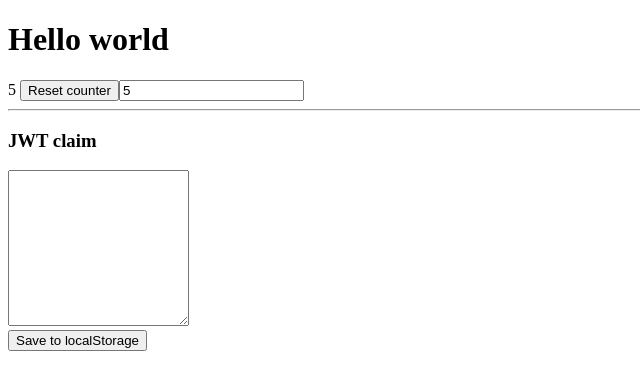
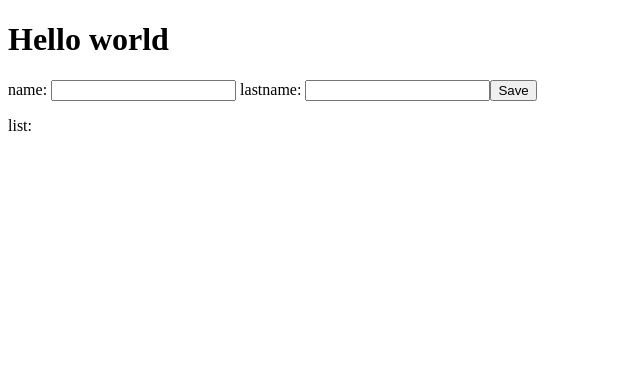
Before and after one commit to Fraulk/cours-vue, a Vue app: page / in a window 1280 px wide. Shown: the top 390 px of the page, without its empty margins (0-640 px from the left). Built offline with nearby package versions, Linux system fonts and the light colour scheme.

Commit message:
add: exo v-for

```diff
--- a/src/App.vue
+++ b/src/App.vue
@@ -1,11 +1,36 @@
 <script setup>
+import { ref } from "@vue/reactivity";
 import Counter from "./components/Counter.vue";
 import JWT from "./components/JWT.vue";
+
+const list = ref([])
+const id = ref(0)
+const name = ref("")
+const lastname = ref("")
+
+const pushElToList = () => {
+  list.value.push({id: id.value, name: name.value, lastname: lastname.value})
+  id.value++
+  name.value = ""
+  lastname.value = ""
+}
+
+const deleteEl = (index) => {
+  list.value.splice(index, 1)
+}
+
 </script>
 
 <template>
     <h1>Hello world</h1>
-    <Counter />
+    <!-- <Counter />
     <hr>
-    <JWT />
+    <JWT /> -->
+    name: <input type="text" v-model="name">
+    lastname: <input type="text" v-model="lastname">
+    <button @click="pushElToList">Save</button>
+    <p>list: </p>
+    <div v-for="(el, i) in list" :key="el.id">
+      <span @click="deleteEl(i)">{{el.name}} {{el.lastname}}</span>
+    </div>
 </template>
```
